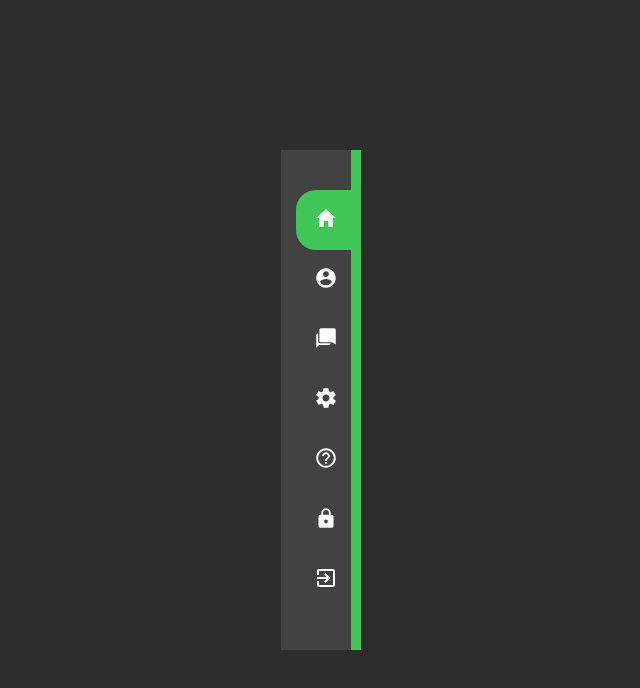
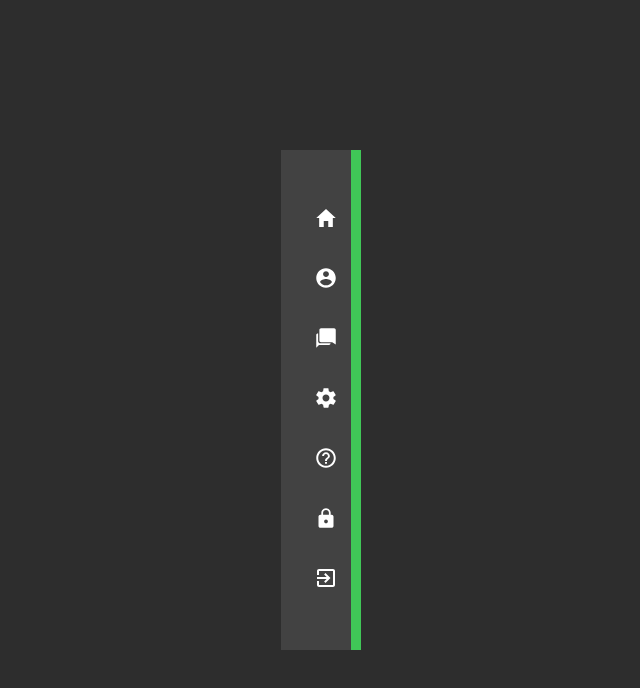
Before and after one commit to GPozato/Menu-Lateral, a plain HTML site: page index.html in a window 1280 px wide. Shown: the whole page, without its empty margins (324-964 px from the left). Drawn offline with nearby package versions, Linux system fonts and the light colour scheme.

Commit message:
Add files via upload

```diff
--- a/index.html
+++ b/index.html
@@ -10,7 +10,7 @@
 <body>
     <div class="navigation">
         <ul>
-            <li class="list active">
+            <li class="list">
                 <a href="#">
                     <span class="icon"><ion-icon name="home"></ion-icon></span>
                     <span class="title">Home</span>
--- a/style.css
+++ b/style.css
@@ -94,3 +94,6 @@ body{
     border-radius: 50%;
     box-shadow: l5px -l5px 0 #424242;
 }
+.navigation ul li:hover{
+    background: #40c757;
+}
```
